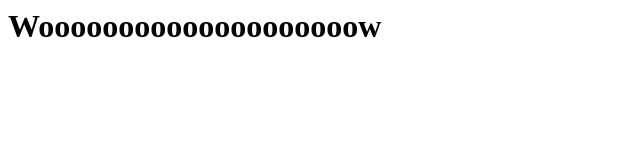
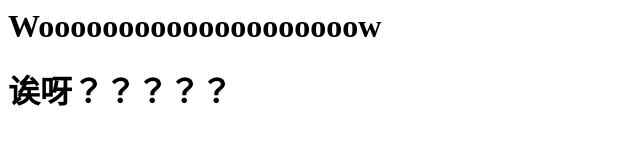
Before and after one commit to hittutu/AlicesReg, a plain HTML site: page index.html in a window 1280 px wide. Shown: the whole page, without its empty margins (0-640 px from the left). Drawn offline with Linux system fonts and the light colour scheme.

Commit message:
Update index.html

```diff
--- a/index.html
+++ b/index.html
@@ -1 +1,2 @@
 <h1> Woooooooooooooooooooow </h1>
+<h1> 诶呀？？？？？ </h1>
```
